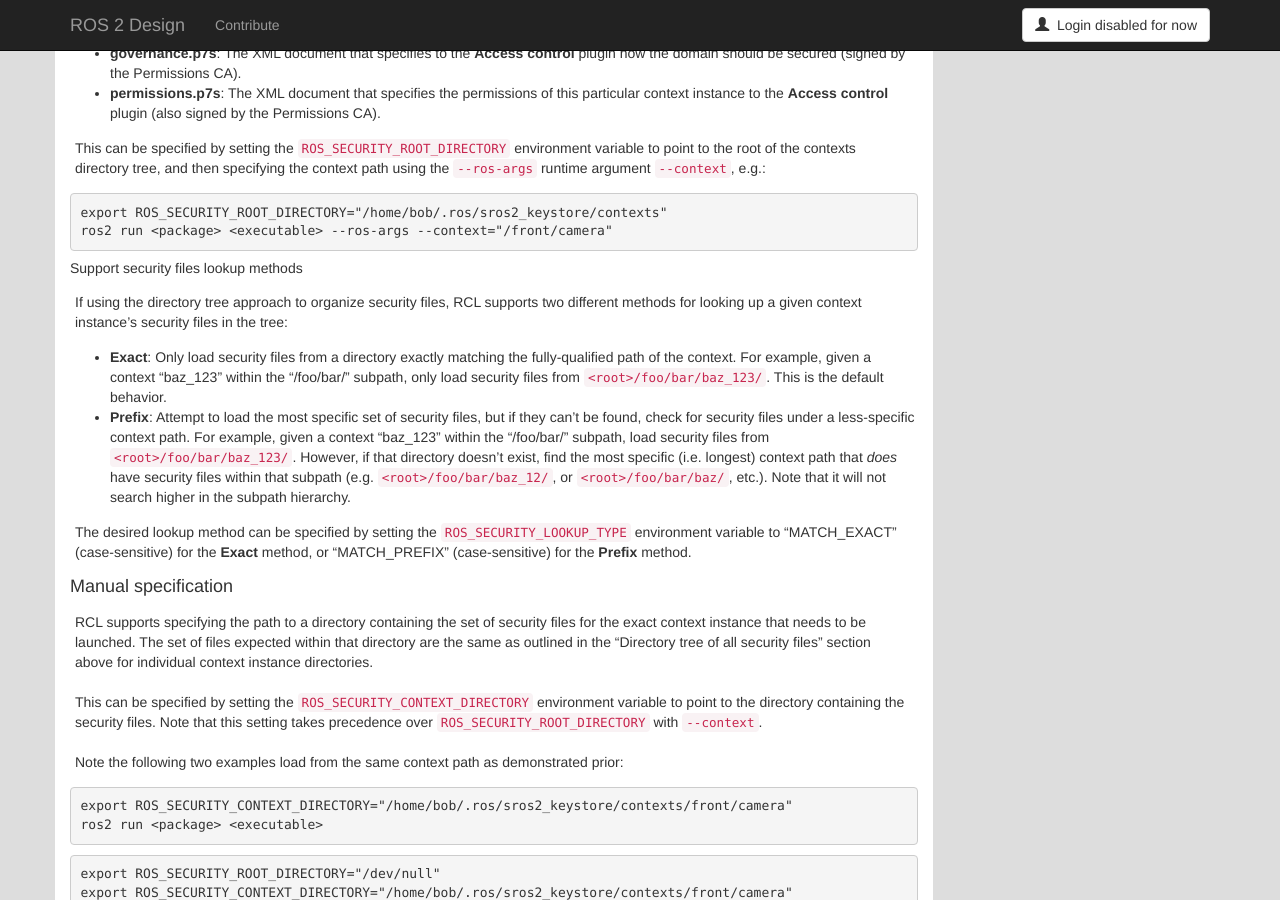
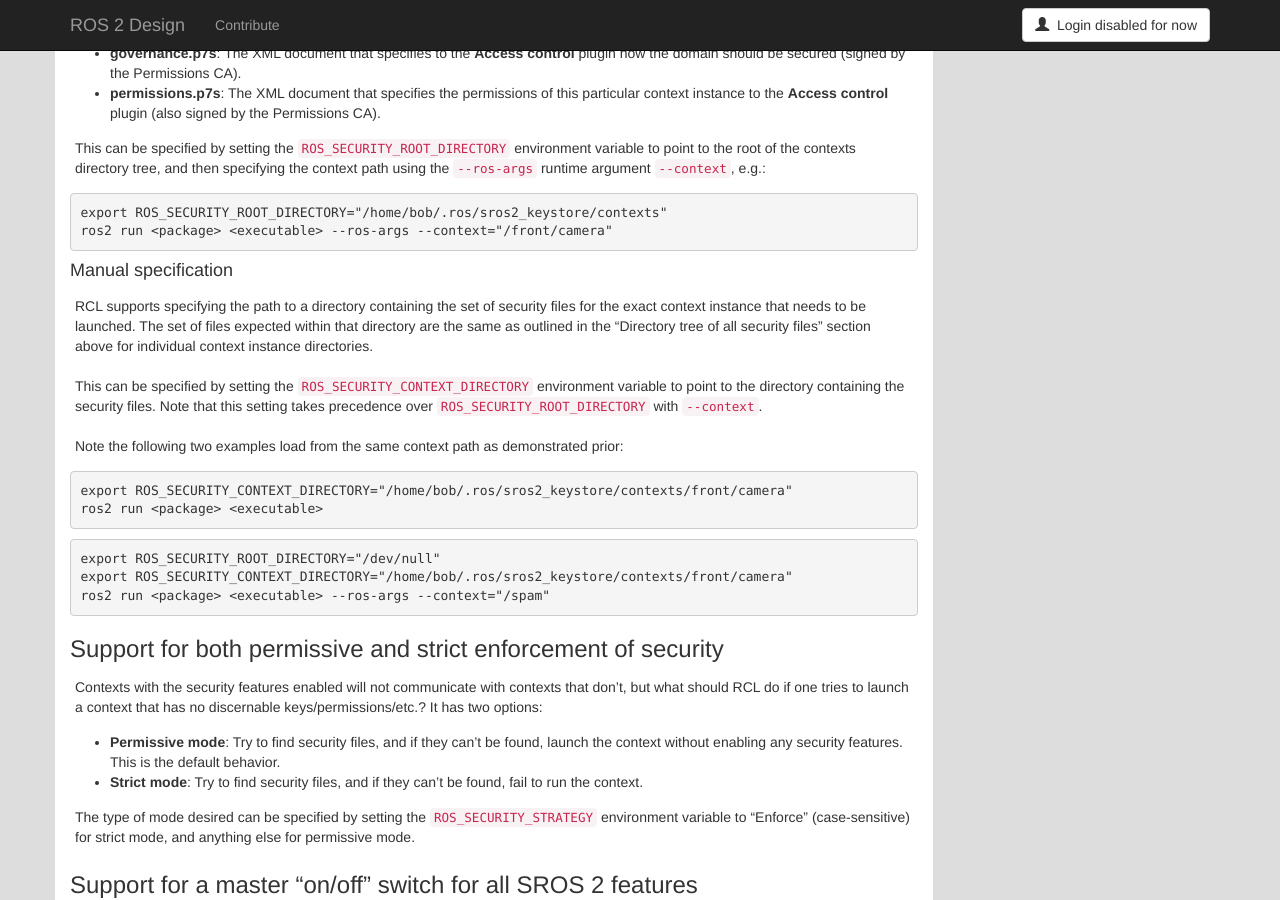
Before and after one commit to ros2/design, a Jekyll site: the page built from articles/ros2_dds_security.md, in a window 1280 px wide and 900 px high, scrolled down 2696 px. Built offline with Jekyll 4.4.1, drawn with Linux system fonts in a browser that asks for light colours; nearby versions of some CDN libraries.

Commit message:
Remove the use of alternate lookup methods It's now redundan given context paths can be independent of namespace https://github.com/ros2/design/pull/274#discussion_r390656506

````diff
--- a/articles/ros2_dds_security.md
+++ b/articles/ros2_dds_security.md
@@ -151,22 +151,6 @@ export ROS_SECURITY_ROOT_DIRECTORY="/home/bob/.ros/sros2_keystore/contexts"
 ros2 run <package> <executable> --ros-args --context="/front/camera"
 ```
 
-
-##### Support security files lookup methods
-
-If using the directory tree approach to organize security files, RCL supports two different methods for looking up a given context instance's security files in the tree:
-
-- **Exact**: Only load security files from a directory exactly matching the fully-qualified path of the context.
-For example, given a context "baz_123" within the "/foo/bar/" subpath, only load security files from `<root>/foo/bar/baz_123/`.
-This is the default behavior.
-- **Prefix**: Attempt to load the most specific set of security files, but if they can't be found, check for security files under a less-specific context path.
-For example, given a context "baz_123" within the "/foo/bar/" subpath, load security files from `<root>/foo/bar/baz_123/`.
-However, if that directory doesn't exist, find the most specific (i.e. longest) context path that _does_ have security files within that subpath (e.g. `<root>/foo/bar/baz_12/`, or `<root>/foo/bar/baz/`, etc.).
-Note that it will not search higher in the subpath hierarchy.
-
-The desired lookup method can be specified by setting the `ROS_SECURITY_LOOKUP_TYPE` environment variable to "MATCH_EXACT" (case-sensitive) for the **Exact** method, or "MATCH_PREFIX" (case-sensitive) for the **Prefix** method.
-
-
 #### Manual specification
 
 RCL supports specifying the path to a directory containing the set of security files for the exact context instance that needs to be launched.
````
